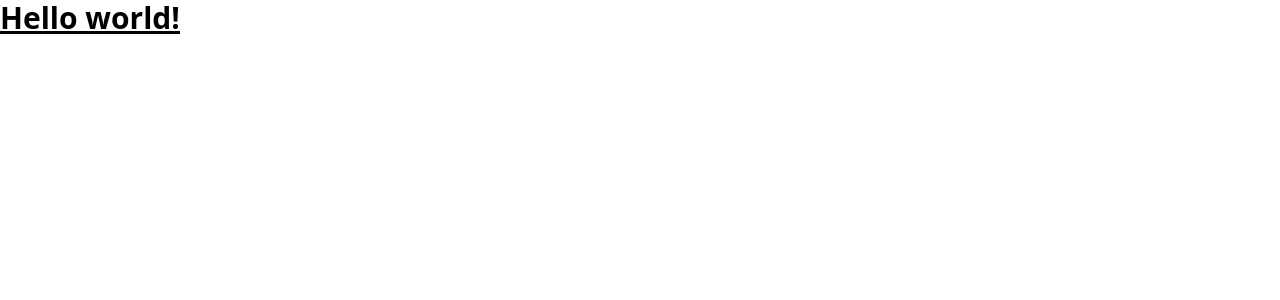
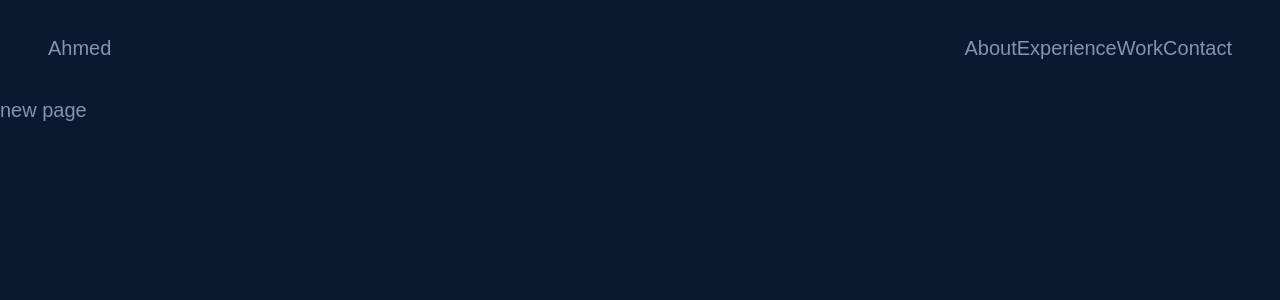
Before and after one commit to ahmedElnewery/my-portfolio, a Nuxt app: page / in a window 1280 px wide. Shown: the top 300 px of the page. Built offline with nearby package versions, Linux system fonts and the light colour scheme.

Commit message:
init colors and font size layout

```diff
--- a/app.vue
+++ /dev/null
@@ -1,5 +0,0 @@
-<template>
- <h1 class="text-3xl font-bold underline ">
-    Hello world!
-  </h1>
-</template>
--- a/assets/css/main.css
+++ b/assets/css/main.css
@@ -1,3 +1,21 @@
 @tailwind base;
 @tailwind components;
 @tailwind utilities;
+
+body{
+@apply bg-navy text-slate text-xl;
+font-family: "Calibre",sans-serif;
+
+/* // '--font-sans': '"Calibre","Inter","San Francisco","SF Pro Text",-apple-system,system-ui,sans-serif', */
+
+}
+/* margin: 0px;
+    width: 100%;
+    min-height: 100%;
+    overflow-x: hidden;
+    -webkit-font-smoothing: antialiased;
+    background-color: var(--navy);
+    color: var(--slate);
+    font-family: var(--font-sans);
+    font-size: var(--fz-xl);
+    line-height: 1.3; */
--- /dev/null
+++ b/layouts/default.vue
@@ -0,0 +1,26 @@
+
+
+<script>
+export default {
+
+}
+</script>
+<template>
+  <div>
+    <nav class="flex items-center justify-between container mx-auto py-4 px-12 h-24">
+        <div>Ahmed</div>
+        <ul class="flex items-center">
+            <li>About</li>
+            <li>Experience</li>
+            <li>Work</li>
+            <li>Contact</li>
+        </ul>
+    </nav>
+    <div class="container">
+        <slot/>
+    </div>
+  </div>
+</template>
+<style>
+
+</style>
--- /dev/null
+++ b/pages/index.vue
@@ -0,0 +1,5 @@
+<template>
+<div>
+    new page
+</div>
+</template>
--- a/tailwind.config.js
+++ b/tailwind.config.js
@@ -9,7 +9,25 @@ module.exports = {
     "./app.vue",
   ],
   theme: {
-    extend: {},
+    extend: {
+      colors:{
+        'dark-navy': '#020c1b',
+        'navy': '#0a192f',
+        'light-navy': '#112240',
+        'lightest-navy': '#233554',
+        'navy-shadow': 'rgba(2,12,27,0.7)',
+        'dark-slate': '#495670',
+        'slate': '#8892b0',
+        'light-slate': '#a8b2d1',
+        'lightest-slate': '#ccd6f6',
+        'white': '#e6f1ff',
+        'green': '#64ffda',
+        'green-tint': 'rgba(100,255,218,0.1)',
+        'pink': '#f57dff',
+        'blue': '#57cbff',
+      },
+
+    },
   },
   plugins: [],
 }
```
